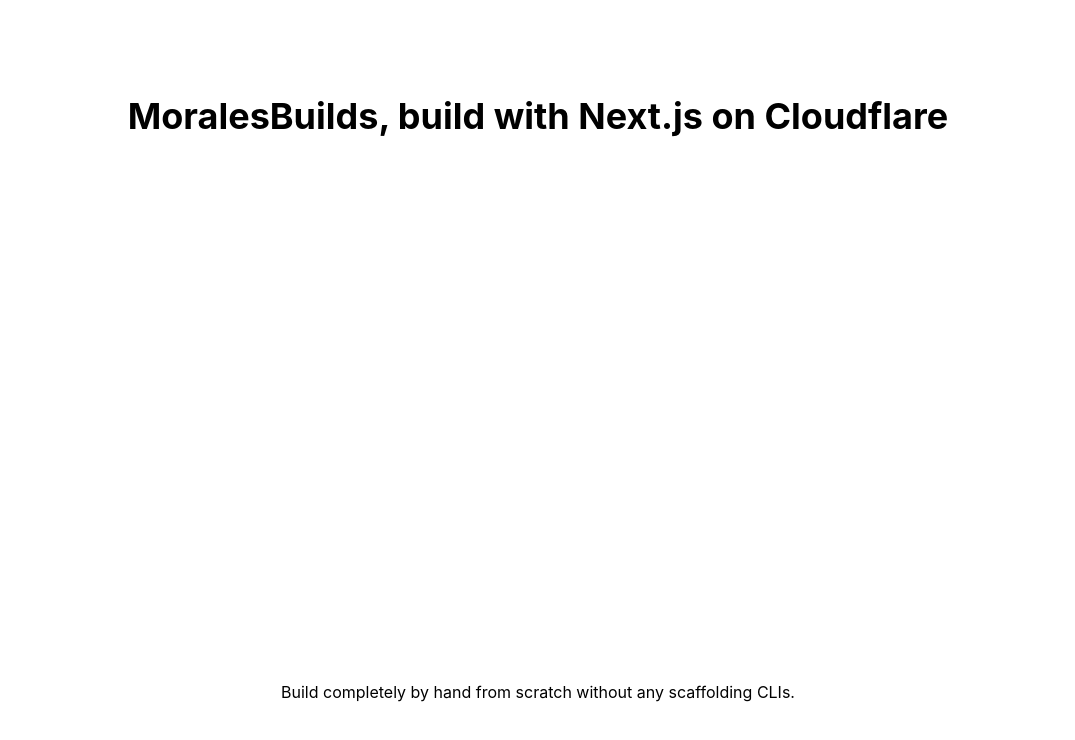
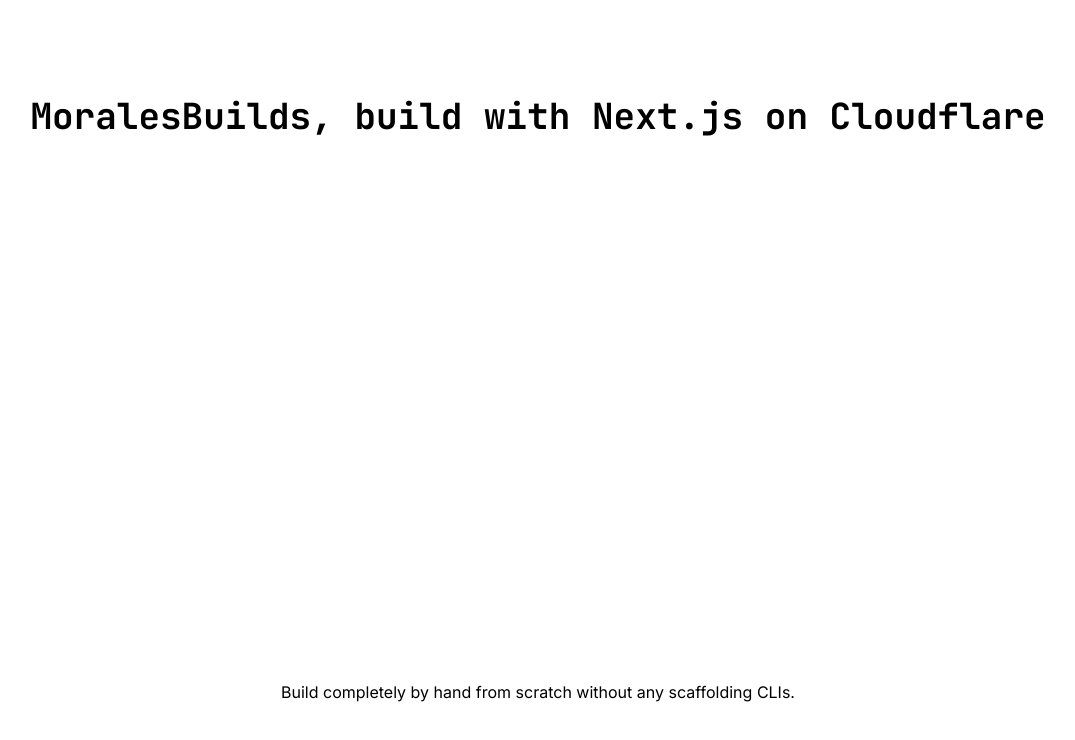
Before and after one commit to moralesbuilds/portfolio, a Next.js app in the folder apps/web/: page / in a window 1280 px wide. Shown: the top 740 px of the page, without its empty margins (102-1177 px from the left). Built offline with nearby package versions, Linux system fonts and the light colour scheme.

Commit message:
Choosing Inter font for body text & Jetbrains Mono font for titles and headings

```diff
--- a/apps/web/app/app.css
+++ b/apps/web/app/app.css
@@ -1,4 +1,4 @@
-@import 'tailwindcss';
+@import "tailwindcss";
 
 @theme {
   /* Light theme colors */
@@ -9,6 +9,17 @@
   --color-border: #E2E8F0;
   --color-primary: #0891B2;
   --color-primary-hover: #0E7490;
+
+  --font-sans: var(--font-inter);
+  --font-serif: var(--font-jetbrains-mono);
+}
+
+body {
+  font-family: var(--font-inter), sans-serif;
+}
+
+h1, h2, h3, h4, h5, h6 {
+  font-family: var(--font-jetbrains-mono), serif;
 }
 
 /* Dark theme colors */
--- a/apps/web/app/layout.tsx
+++ b/apps/web/app/layout.tsx
@@ -1,8 +1,23 @@
 import "./app.css";
+import { Inter, JetBrains_Mono } from "next/font/google";
+
+// Title font
+const jetBrainsMono = JetBrains_Mono({
+  subsets: ['latin'],
+  variable: '--font-jetbrains-mono',
+  display: 'swap'
+});
+
+// Body font
+const inter = Inter({
+  subsets: ['latin'],
+  variable: '--font-inter',
+  display: 'swap'
+});
 
 export default function RootLayout({ children }: { children: React.ReactNode }) {
   return (
-    <html lang="en">
+    <html lang="en" className={`${inter.variable} ${jetBrainsMono.variable}`}>
       <body>{children}</body>
     </html>
   );
```
